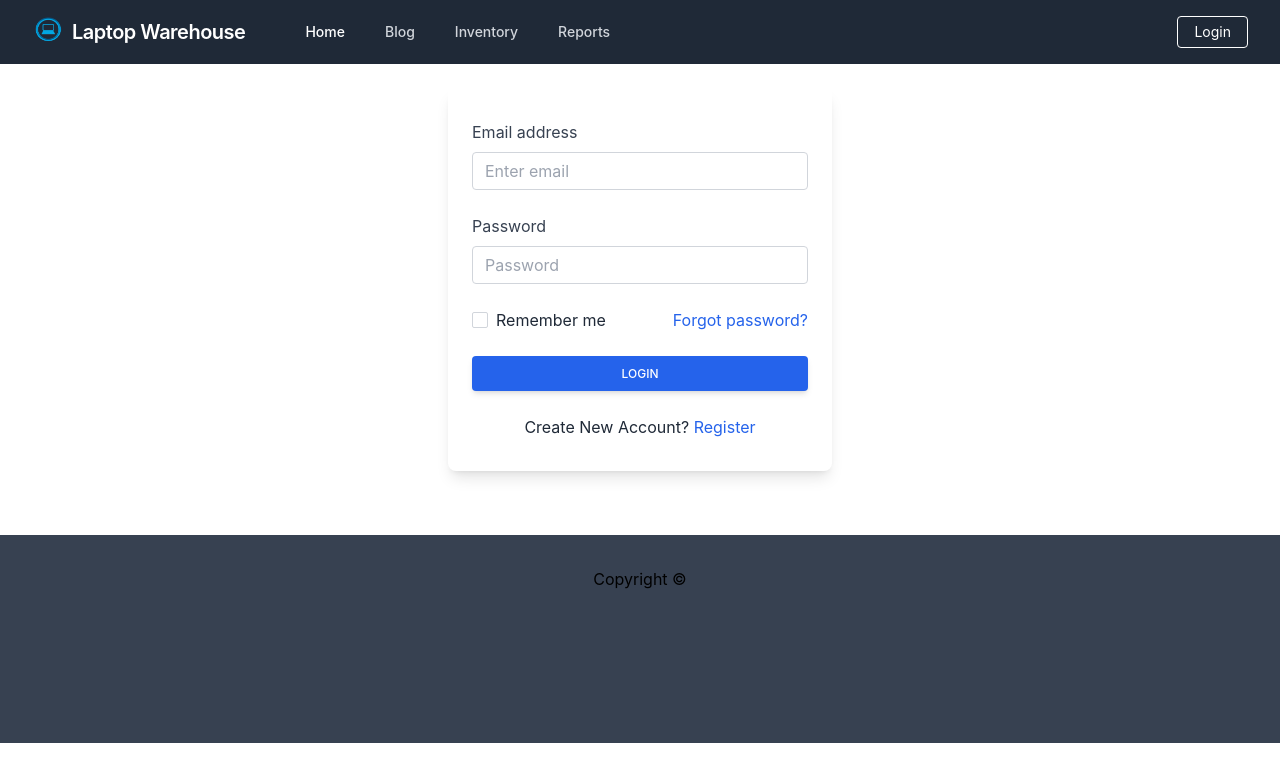
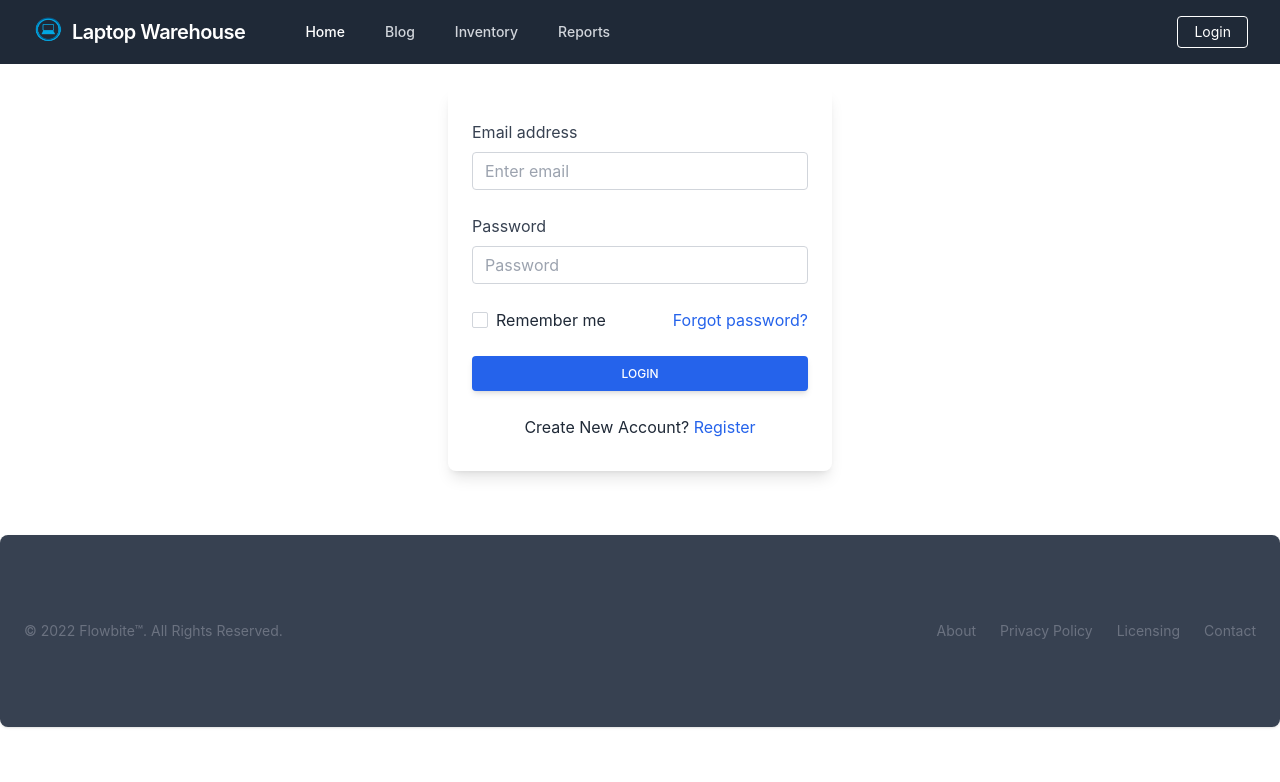
Before and after one commit to ibrahim1165/assaingment-11, a React (Create React App) app: page /login in a window 1280 px wide. Shown: the top 782 px of the page. Built offline with nearby package versions, Linux system fonts and the light colour scheme; no server answers; what tw-elements would draw is missing.

Commit message:
uptade product informatio loaded

```diff
--- a/src/App.js
+++ b/src/App.js
@@ -19,7 +19,11 @@ function App() {
       <Routes>
         <Route path='/' element={<Home />} ></Route>
         <Route path='/home' element={<Home />} ></Route>
-        <Route path='/inventory' element={<Managinv />
+        <Route path='/inventory' element={
+          <RequirAuth>
+            <Managinv />
+          </RequirAuth>
+
         } ></Route>
         <Route path='/login' element={<Login />} ></Route>
         <Route path='/blog' element={<Blog />}></Route>
--- a/src/Componets/Additem/Additem.js
+++ b/src/Componets/Additem/Additem.js
@@ -21,8 +21,8 @@ const Additem = () => {
     }
     return (
         <div className="">
-            <h2 className="text-center m-4 d-block text-2xl text-bold ">Please add a service</h2>
-            <div class="block p-6 rounded-lg shadow-lg bg-white max-w-md mx-auto m-12">
+            <h2 className="text-center m-4 mt-4 d-block text-2xl text-bold ">Please add a Product</h2>
+            <div class="bg-red-300 block p-6 rounded-lg shadow-lg bg-white max-w-md mx-auto m-12">
                 <form onSubmit={handleSubmit(onSubmit)}>
                     <div class="form-group mb-6">
                         <input type="text" class="form-control block
@@ -131,8 +131,8 @@ const Additem = () => {
                     </div>
                     <div class="form-group form-check text-center mb-6">
                     </div>
-                   <Link to="/inventory">
-                   <button type="submit" class="
+
+                 <input type="submit"  class="
                                      w-full
                                     px-6
                                     py-2.5
@@ -149,10 +149,7 @@ const Additem = () => {
                                     active:bg-blue-800 active:shadow-lg
                                     transition
                                     duration-150
-                                    ease-in-out">
-                                        Add
-                                    </button>
-                   </Link>
+                                    ease-in-out" value="Add" />
                 </form>
             </div>
 
--- a/src/Componets/Allinventory/Allinventory.js
+++ b/src/Componets/Allinventory/Allinventory.js
@@ -1,8 +1,9 @@
 import React from 'react';
-import { Link } from 'react-router-dom';
+import { Link,} from 'react-router-dom';
+
 
 const Allinventory = ({ product,DeleteBtn}) => {
-    const { name,quenty, price, Discreption, supplire, img } = product
+    const { name,quenty, price, Discreption, supplire, img } = product;
     return (
         <div>
              <div class="flex justify-center mx-auto">
--- a/src/Componets/Footer/Footer.js
+++ b/src/Componets/Footer/Footer.js
@@ -1,12 +1,26 @@
 import React from 'react';
+import { Link } from 'react-router-dom';
 
 const Footer = () => {
     return (
-        <div className="bg-gray-700 h-52 py-38">
-            <nav className="text-center py-8">
-                <h2>Copyright &copy;</h2>
-            </nav>
-        </div>
+        <div class="p-4 bg-gray-700 h-48 rounded-lg shadow md:flex md:items-center md:justify-between md:p-6 dark:bg-gray-700">
+    <span class="text-sm text-gray-500 sm:text-center dark:text-gray-400">© 2022 <a href="https://flowbite.com" class="hover:underline">Flowbite™</a>. All Rights Reserved.
+    </span>
+    <ul class="flex flex-wrap items-center mt-3 text-sm text-gray-500 dark:text-gray-400 sm:mt-0">
+        <li>
+            <Link to="#" class="mr-4 hover:underline md:mr-6 ">About</Link>
+        </li>
+        <li>
+            <Link to="#" class="mr-4 hover:underline md:mr-6">Privacy Policy</Link>
+        </li>
+        <li>
+            <Link to="#" class="mr-4 hover:underline md:mr-6">Licensing</Link>
+        </li>
+        <li>
+            <Link to="#" class="hover:underline">Contact</Link>
+        </li>
+    </ul>
+</div>
     );
 };
 
--- a/src/Componets/Header/Header.js
+++ b/src/Componets/Header/Header.js
@@ -157,12 +157,16 @@ const Header = () => {
                                         Inventory
                                     </Link>
 
-                                    <Link
-                                        to="/additem"
-                                        className="text-gray-300 hover:bg-gray-700 hover:text-white block px-3 py-2 rounded-md text-base font-medium"
-                                    >
-                                       Add Item
-                                    </Link>
+                                    {
+                                        user && <>
+                                            <Link
+                                            to="/additem"
+                                            className="text-gray-300 hover:bg-gray-700 hover:text-white px-3 py-2 rounded-md text-sm font-medium"
+                                        >
+                                           Add Item
+                                        </Link>
+                                            </>
+                                        }
 
                                     <Link
                                         to="#"
--- a/src/Componets/Homeinven/Homeinventory.js
+++ b/src/Componets/Homeinven/Homeinventory.js
@@ -2,7 +2,7 @@ import React from 'react';
 import { Link } from 'react-router-dom';
 
 const Homeinventory = ({ product }) => {
-    const { name,quenty, price, Discreption, supplire, img } = product
+    const { name,quenty, price, Discreption, supplire, img,_id} = product
     return (
         <div>
             <div className="flex justify-center">
@@ -17,7 +17,7 @@ const Homeinventory = ({ product }) => {
                         <p className="text-gray-700 text-base mb-4">Discreption: {Discreption}
                         </p>
                         <p className="m-2">supplire: {supplire}</p>
-                        <Link to="/update" className=" inline-block px-6 py-2.5 bg-blue-600 text-white font-medium text-xs leading-tight uppercase rounded shadow-md hover:bg-blue-700 hover:shadow-lg focus:bg-blue-700 focus:shadow-lg focus:outline-none focus:ring-0 active:bg-blue-800 active:shadow-lg transition duration-150 ease-in-out">Update</Link>
+                        <Link to={`/uptate/${_id}`} className=" inline-block px-6 py-2.5 bg-blue-600 text-white font-medium text-xs leading-tight uppercase rounded shadow-md hover:bg-blue-700 hover:shadow-lg focus:bg-blue-700 focus:shadow-lg focus:outline-none focus:ring-0 active:bg-blue-800 active:shadow-lg transition duration-150 ease-in-out">Update</Link>
                     </div>
 
                 </div>
--- a/src/Componets/Update/Update.js
+++ b/src/Componets/Update/Update.js
@@ -3,16 +3,30 @@ import { useParams } from 'react-router-dom';
 
 const Update = () => {
     const {id} = useParams()
-    const [user,setuser] = useState({})
+    const [user, setuser] = useState({})
     useEffect(()=>{
-        const url =`http://localhost:5000/product/${id}`;
+        const url=`http://localhost:5000/product/${id}`
         fetch(url)
         .then(res=>res.json())
-        .then(data=>setuser(data))
+        .then(data=>
+            setuser(data))
     },[])
     return (
         <div>
-            <h2>Update user:{user.id}</h2>
+             <div class="flex justify-center m-12 mx-auto">
+  <div class="flex flex-col md:flex-row md:max-w-xl rounded-lg bg-white shadow-lg">
+    <img class=" w-full h-96 md:h-auto object-cover md:w-48 rounded-t-lg md:rounded-none md:rounded-l-lg" src={user.img} alt="" />
+    <div class="p-6 flex flex-col justify-start">
+      <h5 class="text-gray-900 text-xl font-medium mb-2">Name:{user.name}</h5>
+      <p class="text-gray-600 text-xs">Price: {user.price}</p>
+      <p class="text-gray-700 text-base mb-4">
+          Discreption: {user.Discreption}
+      </p>
+      <p class="text-gray-600 text-xs">Quantity: {user.quenty}</p>
+      <p class="text-gray-600 text-xs">supplire: {user.supplire}</p>
+    </div>
+  </div>
+</div>
         </div>
     );
 };
```
